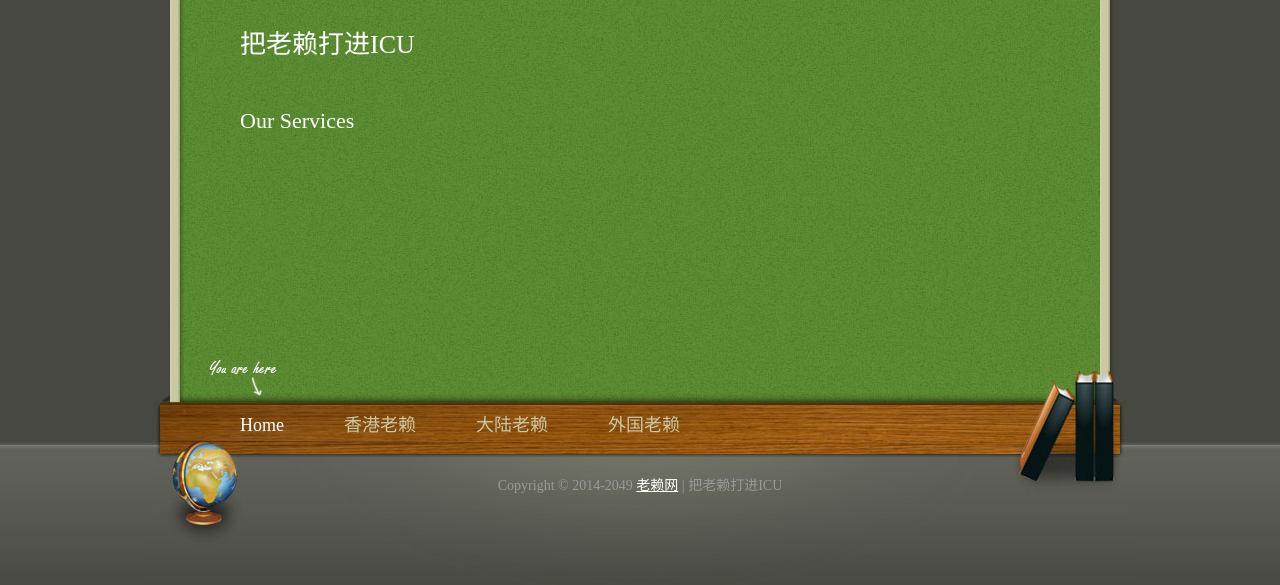
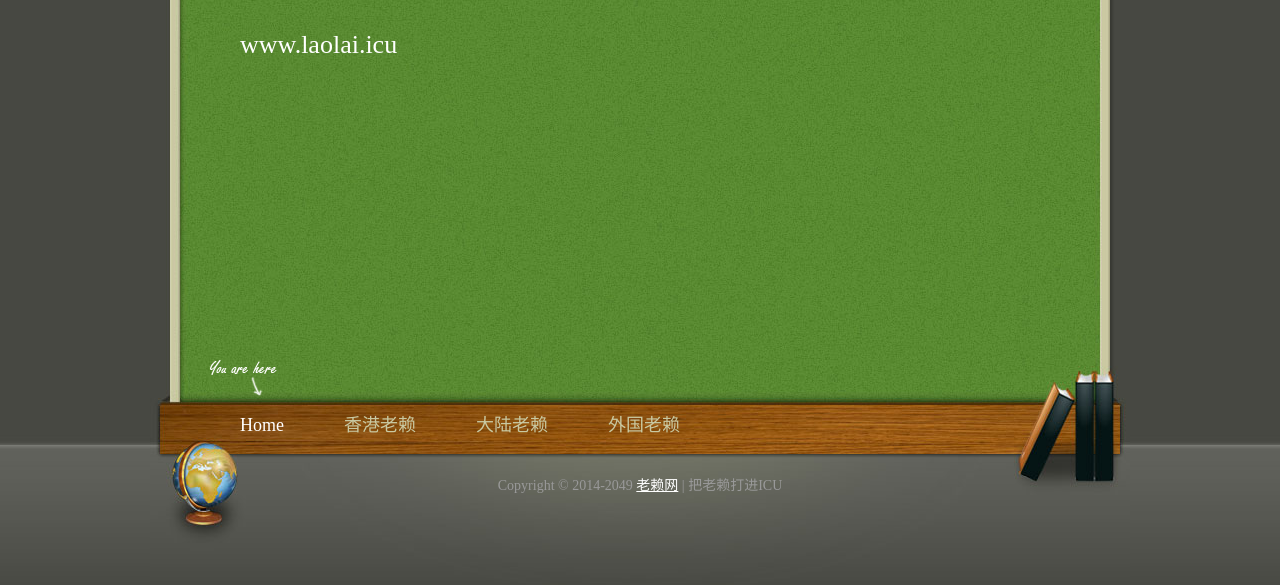
Before and after one commit to jevonice/laolai, a plain HTML site: page index.html in a window 1280 px wide. Shown: the part 205-790 px from the top of the page. Drawn offline with Linux system fonts and the light colour scheme.

Commit message:
Update index.html

```diff
--- a/index.html
+++ b/index.html
@@ -34,10 +34,10 @@
 
                     <div class="panel" id="home">
                     	<div class="col_550 float_l">
-                            <h1>把老赖打进ICU</h1>
+                            <h1>www.laolai.icu</h1>
 
                             <div class="cleaner_h30"></div>
-                            <h2>Our Services</h2>
+                            <h2></h2>
                         </div>
 
 
```
